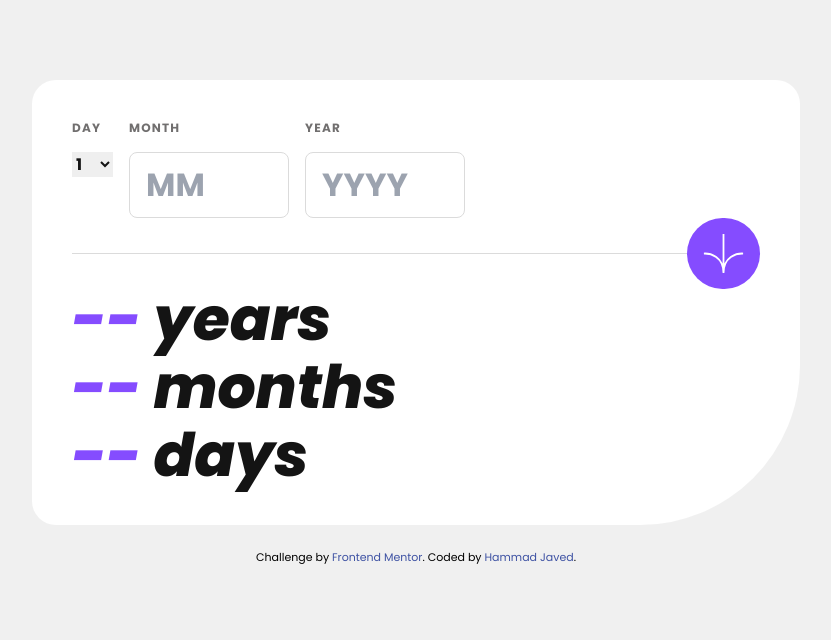
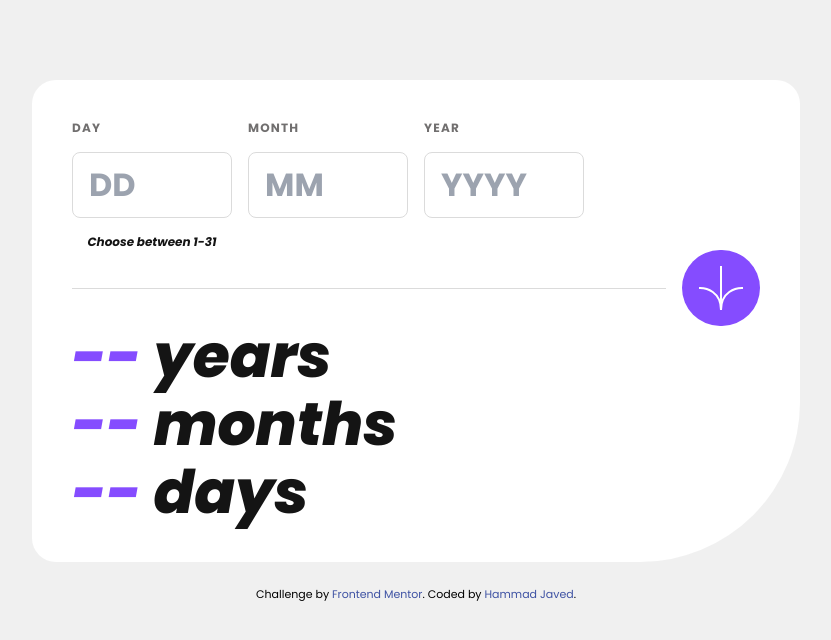
Before and after one commit to hammadxp/AgeCalculatorApp, a website built with Vite: page index.html in a window 1280 px wide. Shown: the whole page, without its empty margins (224-1055 px from the left). Built offline with nearby package versions, Linux system fonts and the light colour scheme.

Commit message:
added submit button as an image, why so difficult

```diff
--- a/index.html
+++ b/index.html
@@ -23,17 +23,12 @@
       <div class="mx-auto max-w-3xl rounded-3xl rounded-br-[10rem] bg-is-white p-10 text-is-off-black">
         <!-- Input -->
 
-        <form action="#" class="flex gap-4">
+        <form action="#" id="age-form" class="">
+          <div class="flex gap-4">
             <div class="flex flex-col gap-4 font-bold">
-            <label for="daySelector" class="form-label">Day</label>
-            <!-- <input type="number" id="day" placeholder="DD" class="form-input" /> -->
-            <select name="day" id="daySelector">
-              <!-- <script>
-                for (let i = 1; i <= 31; i++) {
-                  document.write(`<option value="${i}">${i}</option>`);
-                }
-              </script> -->
-            </select>
+              <label for="day-selector" class="form-label">Day</label>
+              <input type="number" id="day" placeholder="DD" class="form-input" />
+              <div id="dayError" class="form-error">Choose between 1-31</div>
             </div>
 
             <div class="flex flex-col gap-4 font-bold">
@@ -45,16 +40,18 @@
               <label for="year" class="form-label">Year</label>
               <input type="number" id="year" placeholder="YYYY" class="form-input" />
             </div>
+          </div>
+
+          <div class="flex items-center gap-4">
+            <div class="h-[1px] w-full bg-is-light-grey"></div>
+            <input
+              type="image"
+              src="/public/img/icon-arrow.svg"
+              alt="Submit button image"
+              class="rounded-full bg-is-primary p-4 duration-200 hover:opacity-90"
+            />
+          </div>
         </form>
-
-        <!-- Separator -->
-
-        <div class="flex items-center">
-          <div class="h-[1px] w-full bg-is-light-grey"></div>
-          <a href="#" class="rounded-full bg-is-primary p-4">
-            <img src="/public/img/icon-arrow.svg" alt="Project logo" />
-          </a>
-        </div>
 
         <!-- Output -->
 
--- a/src/css/tailwind.css
+++ b/src/css/tailwind.css
@@ -10,6 +10,10 @@
   .form-input {
     @apply w-40 rounded-lg border-[1px] border-is-light-grey px-4 py-2 text-[32px] text-is-smokey-grey;
   }
+
+  .form-error {
+    @apply text-center text-xs italic;
+  }
 }
 
 /* :root {
@@ -19,3 +23,23 @@
 /* .attribution a {
   color: var(--color-link);
 } */
+
+/* #btn-submit {
+  background-image: url("/img/icon-arrow.svg");
+  border: none;
+  background-repeat: no-repeat;
+  background-size: 100% 100%;
+  cursor: pointer;
+} */
+
+*:focus-visible {
+  @apply focus:outline-none focus:ring-4 focus:ring-is-primary focus:ring-opacity-50;
+}
+
+#hero *:focus-visible {
+  @apply focus:ring-white;
+}
+
+#contact *:focus-visible {
+  @apply focus:ring-0;
+}
--- a/src/js/script.js
+++ b/src/js/script.js
@@ -1,8 +1,14 @@
-const daySelector = document.getElementById("daySelector");
+const daySelector = document.getElementById("day-selector");
+const ageForm = document.getElementById("age-form");
 
-for (let i = 1; i <= 31; i++) {
-  let option = document.createElement("option");
-  option.value = i;
-  option.innerHTML = i;
-  daySelector.appendChild(option);
-}
+ageForm.addEventListener("submit", function () {
+  const ageData = new FormData(ageForm);
+  console.log(ageData);
+});
+
+// for (let i = 1; i <= 31; i++) {
+//   let option = document.createElement("option");
+//   option.value = i;
+//   option.innerHTML = i;
+//   daySelector.appendChild(option);
+// }
```
Lines whose indentation alone changed are shown as unchanged.
